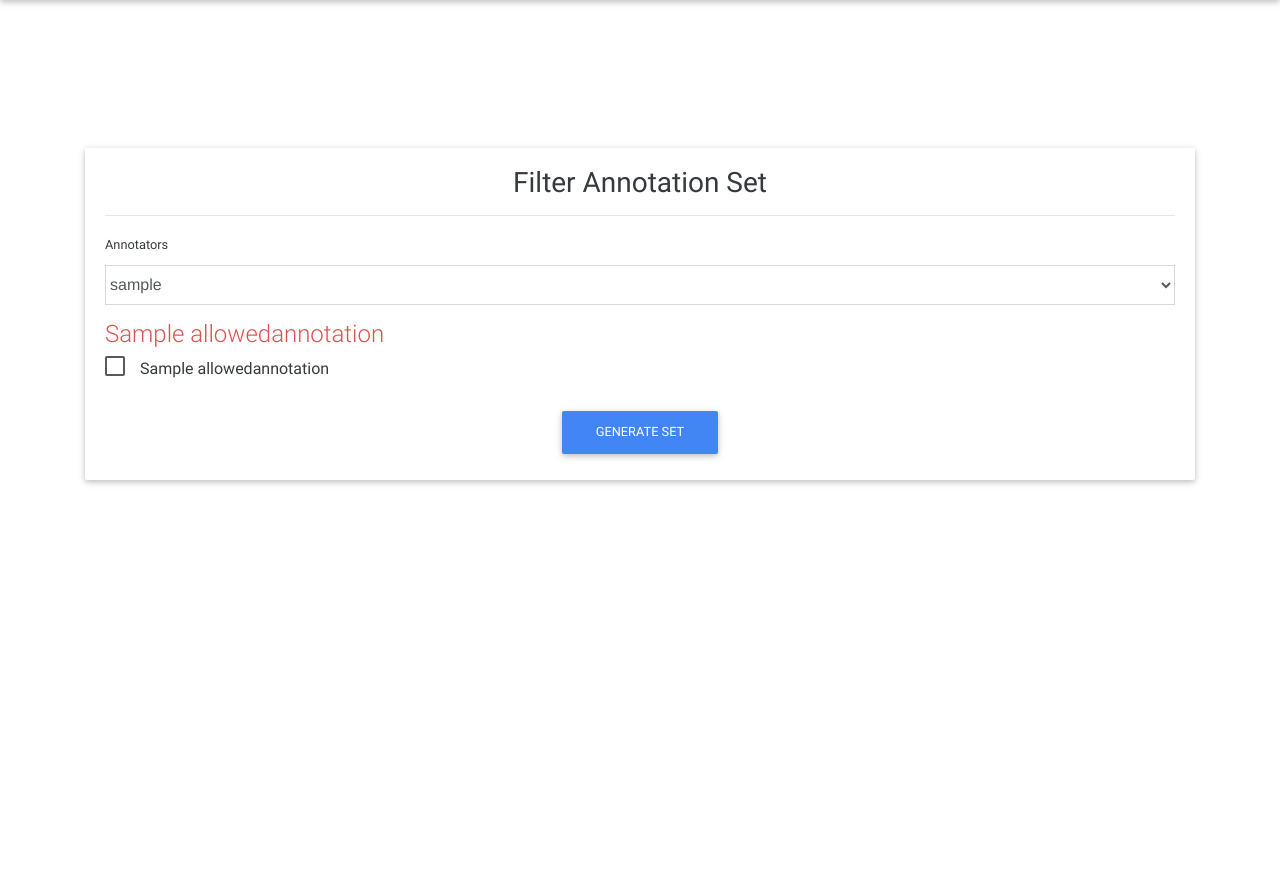
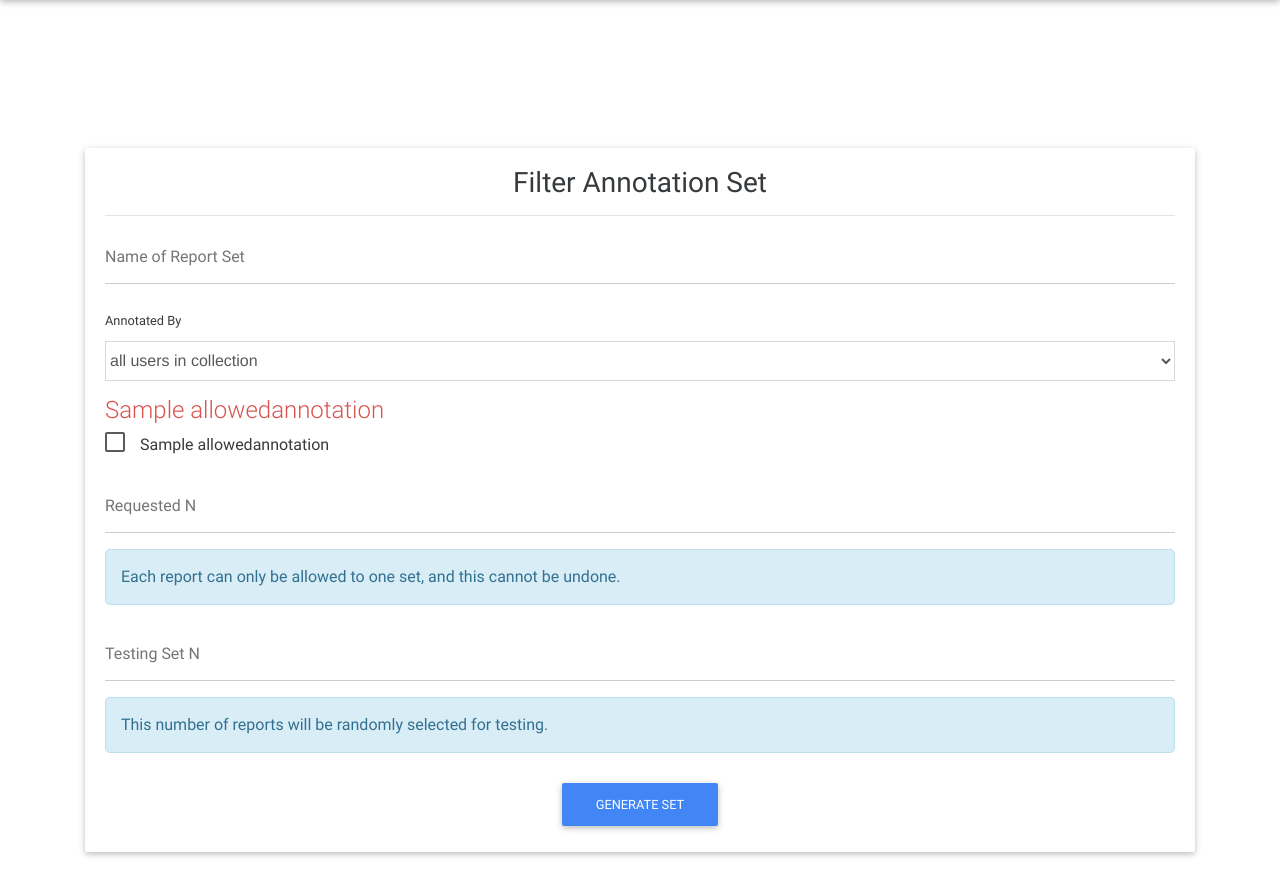
Before and after one commit to radinformatics/whatisit, a Django app: page /filter/1/create in a window 1280 px wide. Shown: the part 54-950 px from the top of the page. Before the commit the page ends 539 px from the top, so only its background shows below. Run offline with Django 3.2, Linux system fonts and the light colour scheme; a user stored in the database is signed in; tables that the repository leaves empty hold one stand-in row (values such as "Sample post"); parts of the project's set-up code (start-up, migrations or seed data) failed here and were passed over; some libraries are stand-ins or nearby versions.

Commit message:
more work on adding custom sets

```diff
--- a/whatisit/apps/wordfish/templates/reports/create_annotation_set.html
+++ b/whatisit/apps/wordfish/templates/reports/create_annotation_set.html
@@ -27,10 +27,17 @@
 
             {% csrf_token %}
 
+            <!-- Name of set -->
+            <div class="md-form">
+                <input type="text" id="setname" name="setname" class="form-control">
+                <label for="setname">Name of Report Set</label>
+            </div>
+
             <!-- User-->
-            <label for="user">Annotators</label>
+            <label for="user">Annotated By</label>
             <select id="user" name="user" class="form-control">
                 {% for user in users %}
+                <option value="all">all users in collection</option>
                 <option value="{{ user.id }}">{{ user }}</option>
                 {% endfor %}
             </select>
@@ -46,6 +53,20 @@
                {% endfor %}
             {% endfor %}
 
+            <!-- Requested Count -->
+            <div class="md-form">
+                <input type="number" id="N" name="N" min="0" class="form-control">
+                <label for="N">Requested N</label>
+                <p style="border-radius:5px;" class="alert alert-info">Each report can only be allowed to one set, and this cannot be undone.</p>
+            </div>
+
+            <!-- Testing Set -->
+            <div class="md-form">
+                <input type="number" id="testing_set" name="testing_set" min="0" class="form-control">
+                <label for="N">Testing Set N</label>
+                <p style="border-radius:5px;" class="alert alert-info">This number of reports will be randomly selected for testing.</p>
+            </div>
+
             <div class="text-xs-center">
                 <button type="submit" class="btn btn-primary">Generate Set</button>
             </div>
--- a/whatisit/apps/wordfish/urls.py
+++ b/whatisit/apps/wordfish/urls.py
@@ -26,7 +26,7 @@ urlpatterns = [
     url(r'^annotate/reports/(?P<cid>.+?)/random$',report_views.annotate_random,name='annotate_random'),   # getrandom
     url(r'^annotate/reports/(?P<rid>.+?)/annotate$',report_views.annotate_report,name='annotate_report'), # showrandom
     url(r'^annotate/reports/(?P<cid>.+?)/curated$',report_views.annotate_curated,name='annotate_curated'),
-    url(r'^annotate/reports/(?P<cid>.+?)/set$',report_views.annotate_set,name='annotate_set'),
+    url(r'^annotate/reports/(?P<cid>.+?)/(?P<sid>.+?)/set$',report_views.annotate_set,name='annotate_set'),
 
     # Requests
     url(r'^request/annotate/(?P<cid>.+?)$',report_views.request_annotate_permission,name='request_annotate_permission'),
--- a/whatisit/apps/wordfish/views.py
+++ b/whatisit/apps/wordfish/views.py
@@ -17,6 +17,7 @@ from whatisit.apps.wordfish.utils import (
     get_annotation_counts,
     get_annotations,
     get_collection_users,
+    get_collection_annotators,
     group_allowed_annotations,
     summarize_annotations,
     update_user_annotation
@@ -205,7 +206,7 @@ def view_report_collection(request,cid):
         context["requesters_pending"] = len([x for x in context["requesters"] if x.status == "PENDING"])
 
     # Show report Sets allowed to annotate
-    context["report_sets"] = ReportSet.objects.filter(annotators_contains=request.user)
+    context["report_sets"] = ReportSet.objects.filter(annotators__in=[request.user])
 
     return render(request, 'reports/report_collection_details.html', context)
 
@@ -373,13 +374,13 @@ def upload_report(request,cid):
 
 
 ###############################################################################################
-# Filter Sets #################################################################################
+# Filter Sessions #############################################################################
 ###############################################################################################
 
 @login_required
-def create_annotation_set(request,cid):
-    '''create_annotation_set will allow the user to create a custom annotation set
-    (stored in a session) for making annotations.
+def create_annotation_session(request,cid):
+    '''create_annotation_session will allow the user to create a custom annotation set
+    (stored in a session) for making annotations. (not currently in use)
     :param cid: the collection id to use
     '''
     collection = get_report_collection(request,cid)
@@ -388,19 +389,21 @@ def create_annotation_set(request,cid):
         if report_set != None:
             if len(report_set) != 0:
                 messages.warning(request, 'You have an annotation session in progress. Creating a new set will override it.')
-        users = get_collection_users(collection)
+
+        # Get collection annotators
+        users = get_collection_annotators(collection)
+
         allowed_annotations = get_allowed_annotations(collection,return_objects=False)
         context = {"users": users,
                    "collection": collection,
                    "allowed_annotations": allowed_annotations}
-        return render(request, "reports/create_annotation_set.html", context)
+        return render(request, "reports/create_annotation_set_local.html", context)
     return view_report_collection(request,cid)
 
-
 @login_required
-def save_annotation_set(request,cid):
-    '''save_annotation_set will save the annotation set, meaning creation of
-    a session with the queryset.
+def save_annotation_session(request,cid):
+    '''save_annotation_session will save the annotation set, meaning creation of
+    a session with the queryset. (not in use)
     :param cid: the collection id to use
     '''
     collection = get_report_collection(request,cid)
@@ -430,13 +433,12 @@ def save_annotation_set(request,cid):
                         seen_annotations.append(annotation)
 
             request.session['reports'] = selections
-            return annotate_set(request,cid)
+            return annotate_session(request,cid)
 
     return view_report_collection(request,cid)
 
-
 @login_required
-def annotate_set(request,cid):
+def annotate_session(request,cid):
     '''annotate_custom will allow the user to annotate a custom selected set (saved in a session)
     if not defined, the user is redirected to create one, with a message
     '''
@@ -463,6 +465,118 @@ def annotate_set(request,cid):
                                    next="set")
 
     return view_report_collection(request,cid)
+
+
+
+###############################################################################################
+# Filter Sets #################################################################################
+###############################################################################################
+
+@login_required
+def create_annotation_set(request,cid):
+    '''create_annotation_set will allow the user to create a custom annotation set
+    (stored as ReportSet) for making annotations.
+    :param cid: the collection id to use
+    '''
+    collection = get_report_collection(request,cid)
+    if has_collection_edit_permission(request,collection):
+        users = get_collection_users(collection)
+        allowed_annotations = get_allowed_annotations(collection,return_objects=False)
+        context = {"users": users,
+                   "collection": collection,
+                   "allowed_annotations": allowed_annotations}
+        return render(request, "reports/create_annotation_set.html", context)
+    return view_report_collection(request,cid)
+
+
+@login_required
+def save_annotation_set(request,cid):
+    '''save_annotation_set will save the annotation set, meaning creation of
+    a ReportSet with the queryset.
+    :param cid: the collection id to use
+    '''
+    collection = get_report_collection(request,cid)
+    if has_collection_edit_permission(request,collection):
+        if request.method == "POST":
+
+            # What does the user want to name the set?
+            set_name = request.POST.get('setname').lower().replace(" ","_")
+
+            # How many reports in the set?
+            N = int(request.POST.get('N'))
+
+            # How many tests should be passing?
+            testing_set = int(request.POST.get('testing_set'))
+
+            # What users does the request want to see annotations by?
+            user_id = request.POST.get('user')
+            if user_id == 'all':
+                user = get_collection_users(collection)
+            else:
+                user = [User.objects.get(id=user_id)]
+
+            # What annotation (name and label) do we filter to?
+            selection_keys = [x for x in request.POST.keys() if re.search("^whatisit[||]", x)]
+            selections = []
+            seen_annotations = []
+            for selection_key in selection_keys:
+                name,label = selection_key.replace("whatisit||","").split("||")
+                annotation_object = AllowedAnnotation.objects.get(name=name,
+                                                                  label=label)
+
+                # Query to select the reports of interest
+                selection = Annotation.objects.filter(annotator__in=user,
+                                                      annotation=annotation_object,
+                                                      reports__collection=collection)
+                for annotation in selection:
+                    if annotation not in seen_annotations:
+                        selections = list(chain(selections,annotation.reports.all()))
+                        seen_annotations.append(annotation)
+
+            # Remove reports that are already in sets
+            existing = []
+            existing_sets = ReportSet.objects.all()
+            for existing_set in existing_sets:
+                existing = list(chain(existing,existing_set.reports.all()))
+
+            selections = [report for report in selections if report not in existing]
+
+            # If we have fewer selections left than options, no go
+            if len(selections) < N:
+                messages.info(request,"There are %s reports (not in a set) that match this criteria, cannot create new set." %(len(selections)))
+                return create_annotation_set(request,collection.id)
+
+            # Otherwise, save the new report set
+            report_set = ReportSet.objects.create(collection=collection,
+                                                  number_tests=N,
+                                                  passing_tests=testing_set,
+                                                  reports=selections)
+            report_set.save()
+
+            # Set creator should be allowed to see it
+            report_set.annotators.add(request.user)
+
+    return view_report_collection(request,cid)
+
+
+@login_required
+def annotate_set(request,cid,sid):
+    '''annotate_set will allow the user to annotate a custom selected set
+    '''
+    try:
+        report_set = ReportSet.objects.get(id=sid)
+    except:
+        messages.error(request,"Annotation set not found.")
+        return view_report_collection(request,cid)
+
+    collection = report_set.collection
+    if has_collection_annotate_permission(request,collection):
+        reports = report_set.reports.all()
+        return annotate_random(request,cid,rid=None,reports=None)
+        #TODO: add session variable here to move user through set based on id
+        return annotate_random(request,
+                               cid=collection.id,
+                               reports=reports)
 
 
 ###############################################################################################
@@ -551,17 +665,20 @@ def update_annotation(request,rid,report=None):
 
 
 @login_required
-def annotate_random(request,cid,rid=None):
+def annotate_random(request,cid,rid=None,reports=None):
     '''annotate_random will select a random record from a collection, and render a page for
     the user to annotate
     :param cid: the collection id to select from
     :param rid: a report id, if provided, to annotate
+    :param reports: a pre selected subset to select randomly from
     '''
     collection = get_report_collection(request,cid)
+    if reports == None:
+        reports = Report.objects.filter(collection=collection)
 
     # Get a random report
     while rid == None:
-        count = Report.objects.filter(collection=collection).aggregate(count=Count('id'))['count']
+        count = reports.aggregate(count=Count('id'))['count']
         rid = randint(0, count - 1)
         try:
             record = Report.objects.get(id=rid)
@@ -572,7 +689,6 @@ def annotate_random(request,cid,rid=None):
     return HttpResponseRedirect(reverse('annotate_report', args=(rid,)))
 
 
-
 @login_required
 def annotate_curated(request,cid):
     return annotate_random(request,cid)
```
Also changed, not shown: scripts/upload_demo.py (+23 -5 lines), whatisit/apps/wordfish/templates/reports/report_collection_details.html (+15 -5 lines), whatisit/apps/wordfish/utils.py (+13 -0 lines).
